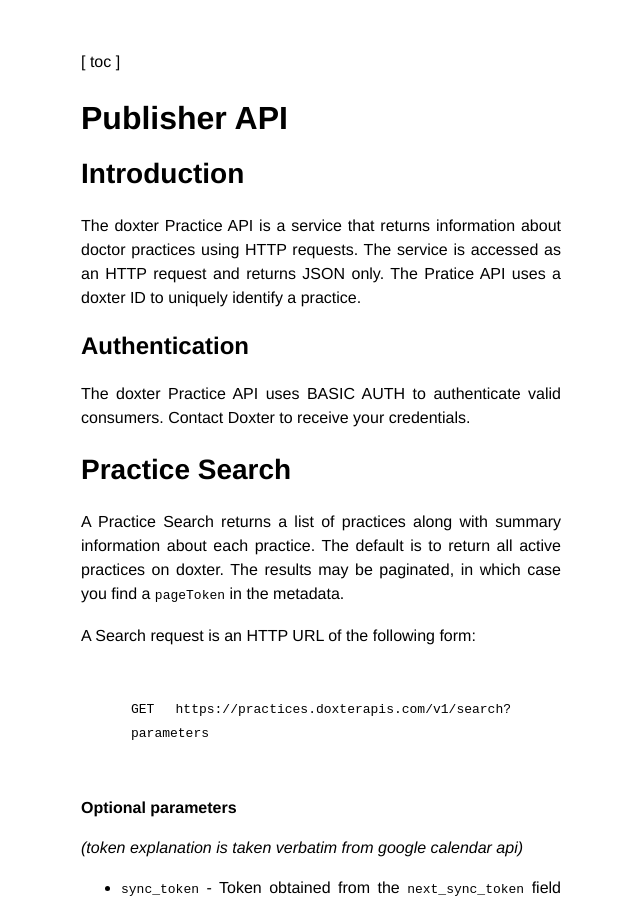
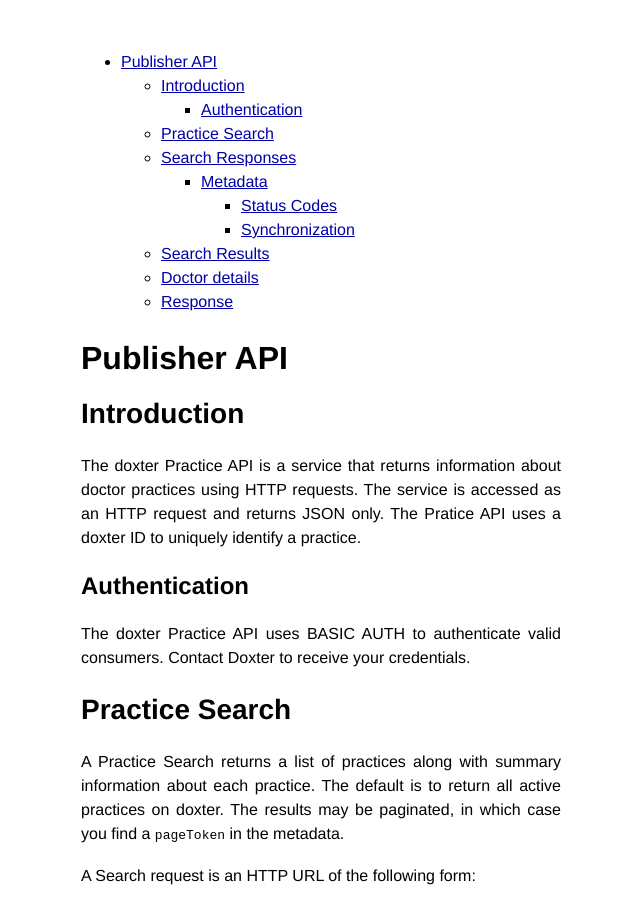
Before and after one commit to learnjin/doxter-api-docs, a Jekyll site: the page built from publisher/index.md, in a window 1280 px wide and 900 px high. Shown: the whole window, without its empty margins (319-959 px from the left). Built offline with Jekyll 4.4.1, drawn with Linux system fonts in a browser that asks for light colours; Markdown is read by kramdown in place of the engine named in the settings; some of the changed lines change nothing that is shown.

Commit message:
Update index.md

```diff
--- a/publisher/index.md
+++ b/publisher/index.md
@@ -2,7 +2,8 @@
 layout: default
 ---
 
-[ toc ]
+* auto-gen TOC:
+{:toc}
 
 # Publisher API
 
```
